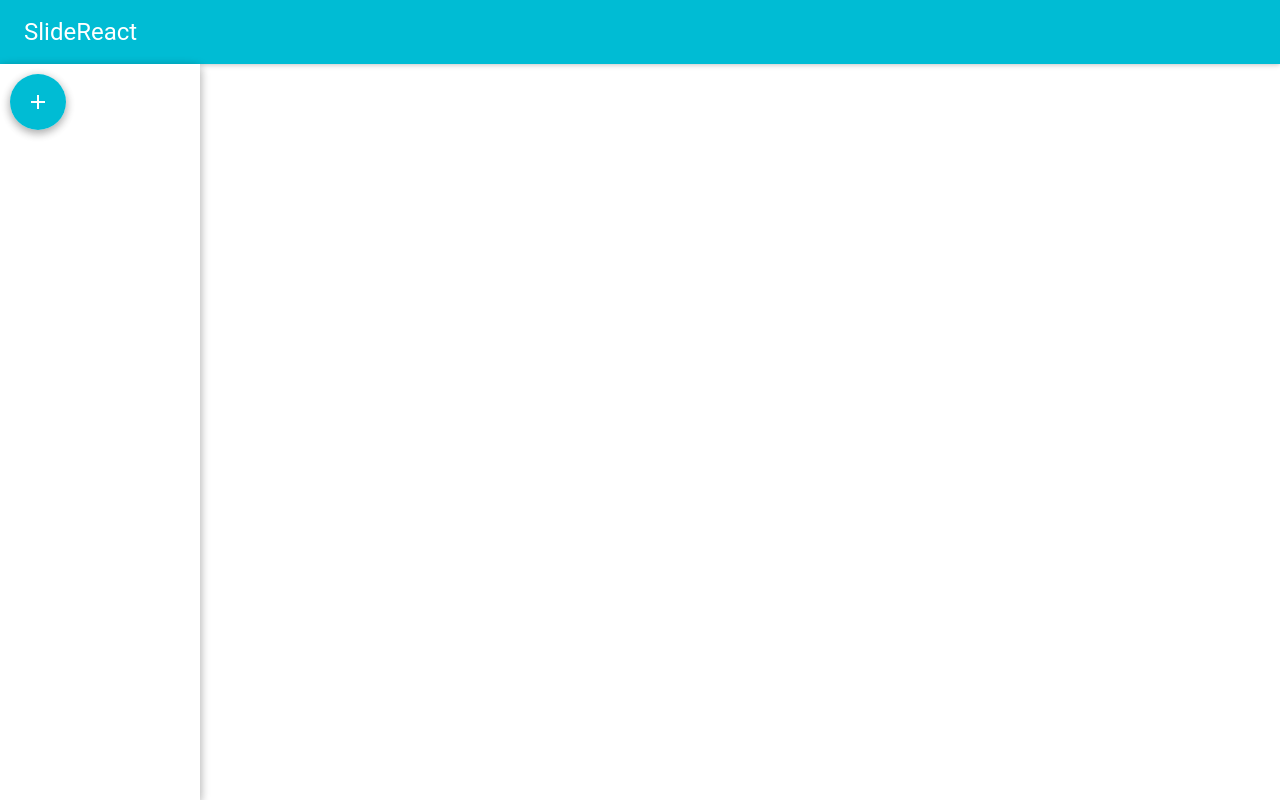
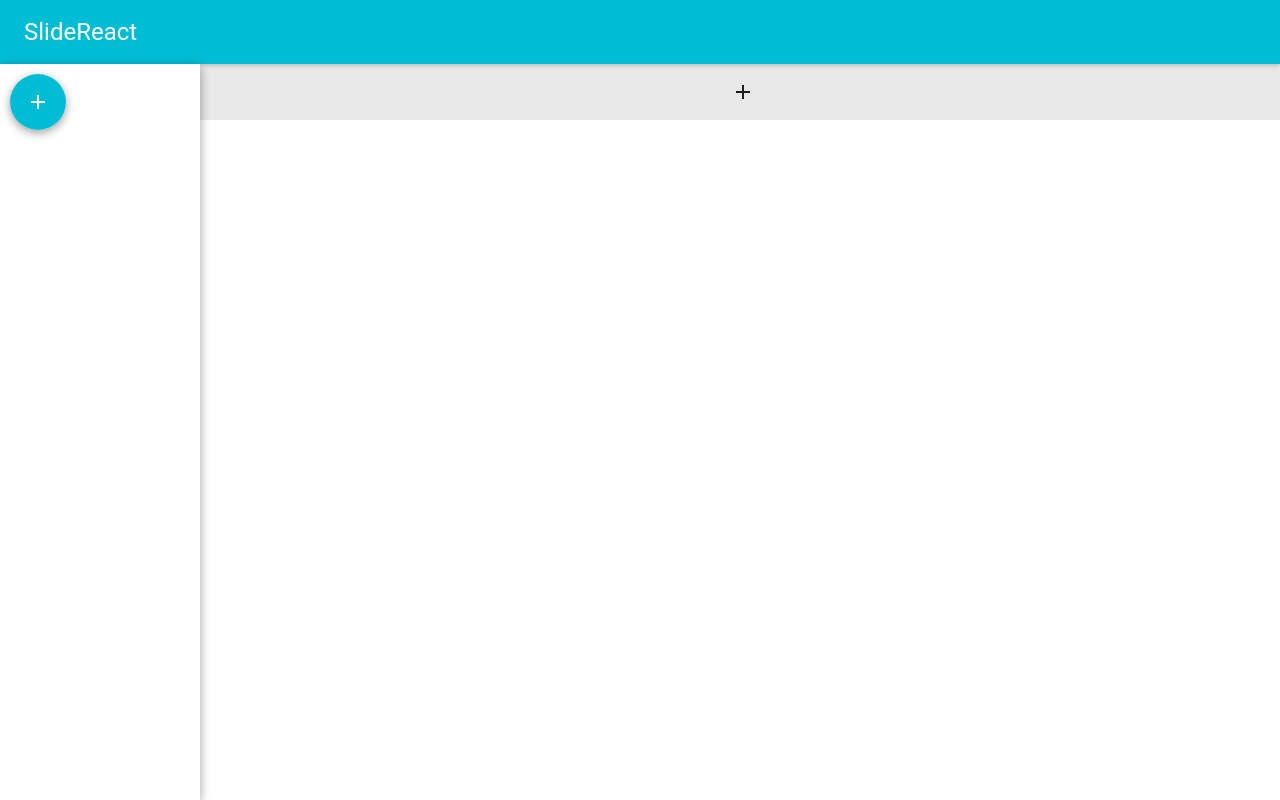
Before and after one commit to Ex4l/slide-react, a React (Create React App) app: page / in a window 1280 px wide. Built offline with nearby package versions, Linux system fonts and the light colour scheme.

Commit message:
Add toolbar

```diff
--- a/src/app/App.jsx
+++ b/src/app/App.jsx
@@ -3,6 +3,7 @@ import MuiThemeProvider from 'material-ui/styles/MuiThemeProvider';
 import './App.css';
 import MenuApp from '../component/MenuApp';
 import LeftDrawer from '../component/LeftDrawer';
+import Toolbar from '../component/Toolbar'
 
 
 class App extends Component {
@@ -12,9 +13,8 @@ class App extends Component {
         <MuiThemeProvider>
           <div>
             <MenuApp />
-            <div>
-              <LeftDrawer />
-            </div>
+            <LeftDrawer />
+            <Toolbar />
           </div>
         </MuiThemeProvider>
       </div>
--- /dev/null
+++ b/src/component/Toolbar.jsx
@@ -0,0 +1,38 @@
+import React from 'react';
+import IconMenu from 'material-ui/IconMenu';
+import IconButton from 'material-ui/IconButton';
+import FontIcon from 'material-ui/FontIcon';
+import ContentAddIcon from 'material-ui/svg-icons/content/add';
+import MenuItem from 'material-ui/MenuItem';
+import {Toolbar, ToolbarGroup, ToolbarSeparator, ToolbarTitle} from 'material-ui/Toolbar';
+
+export default class ToolbarExamplesSimple extends React.Component {
+
+  constructor(props) {
+    super(props);
+    this.state = {
+      value: 3,
+    };
+  }
+
+  handleChange = (event, index, value) => this.setState({value});
+
+  render() {
+    return (
+      <Toolbar style={{paddingLeft: 230}}>
+        <ToolbarGroup style={{margin:'auto'}}>
+          <IconMenu
+            iconButtonElement={
+              <IconButton touch={true}>
+                <ContentAddIcon />
+              </IconButton>
+            }
+          >
+            <MenuItem primaryText="Add Slide" />
+            <MenuItem primaryText="Add TextBox" />
+          </IconMenu>
+        </ToolbarGroup>
+      </Toolbar>
+    );
+  }
+}
```
